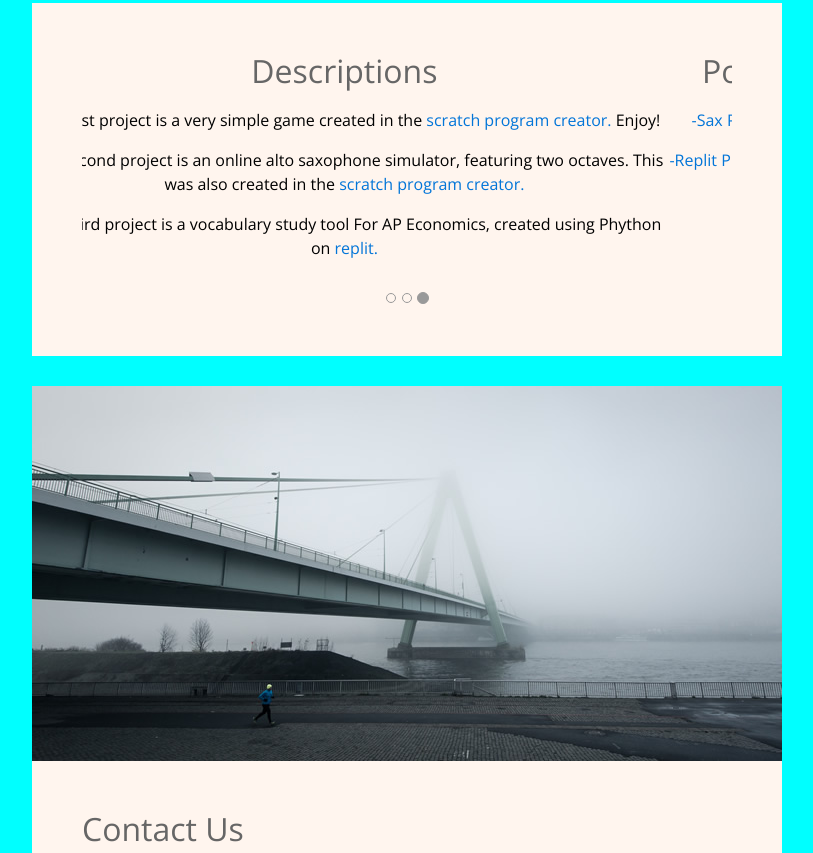
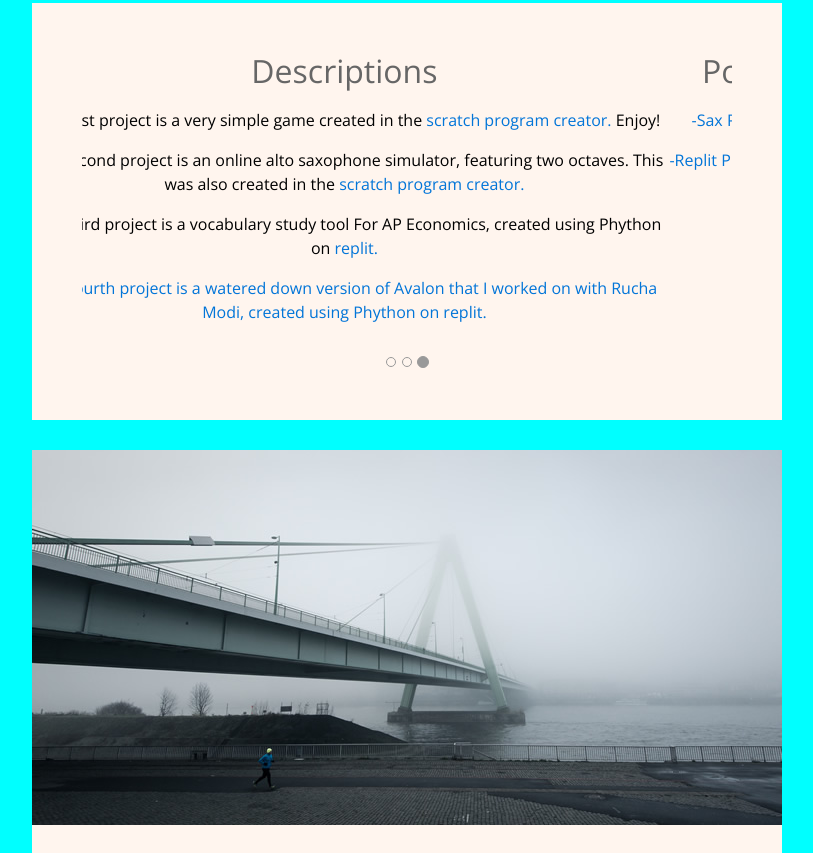
Before and after one commit to trevorvanderpool/trevovanderpool.github.io, a plain HTML site: page index.html in a window 1280 px wide. Shown: the part 1596-2449 px from the top of the page, without its empty margins (233-1046 px from the left). Drawn offline with nearby package versions, Linux system fonts and the light colour scheme.

Commit message:
Description update

```diff
--- a/index.html
+++ b/index.html
@@ -138,7 +138,8 @@ http://www.templatemo.com/tm-481-elevate
                                         <p class="tm-section-description carousel-description">-The first project is a very simple game created in the <a href="https://scratch.mit.edu/" target="_blank">scratch program creator.</a> Enjoy!</p>
 										<p class="tm-section-description carousel-description">-The second project is an online alto saxophone simulator, featuring two octaves. This was also created in the <a href="https://scratch.mit.edu/" target="_blank">scratch program creator.</a></p>
 										<p class="tm-section-description carousel-description">-The third project is a vocabulary study tool For AP Economics, created using Phython on <a href="https://repl.it/" target="_blank">replit.</p>
-                                    </div>
+                                        <p class="tm-section-description carousel-description">-The fourth project is a watered down version of Avalon that I worked on with Rucha Modi, created using Phython on <a href="https://repl.it/" target="_blank">replit.</p>
+                                   </div>
                                 </div>
                             </div>
 
```
